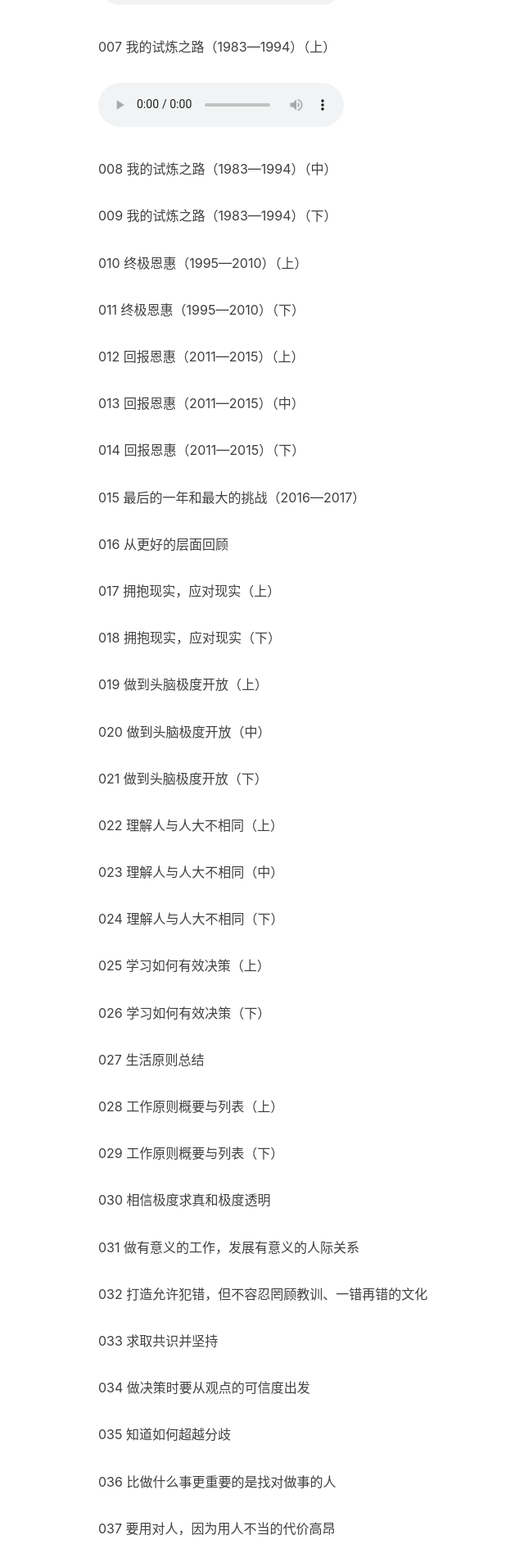
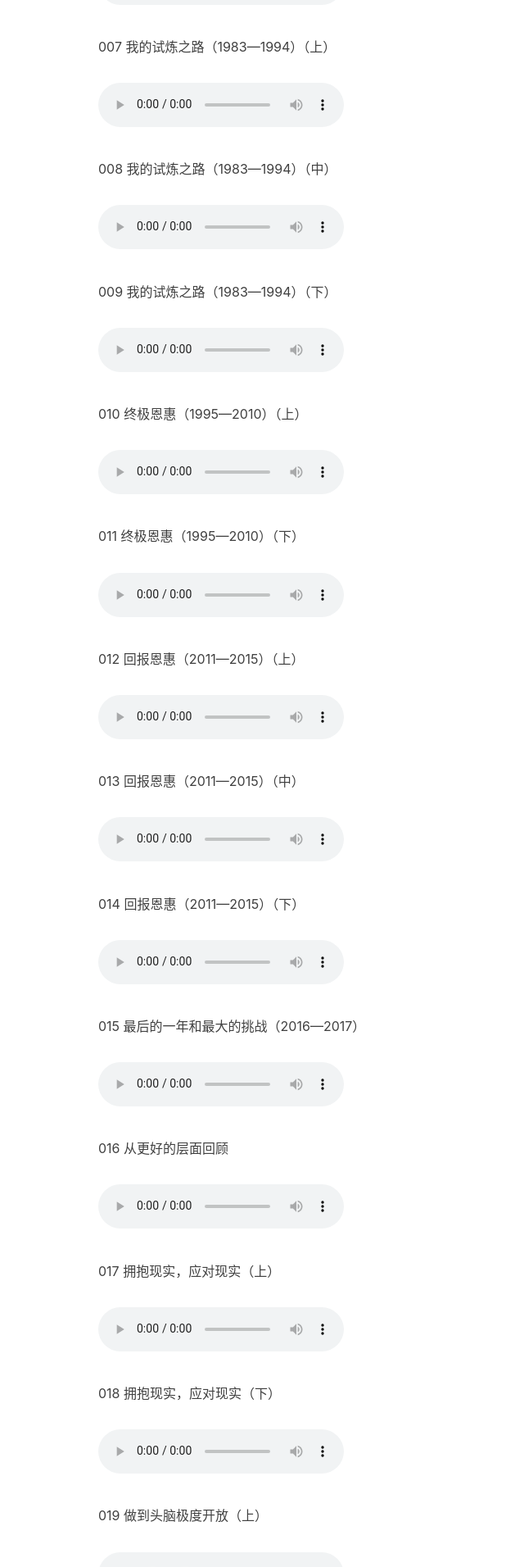
Before and after one commit to huanqingwu/huanqingwu.github.io, a Jekyll site: the page built from _posts/2020-03-03-Principles-ximalaya.md, in a window 1280 px wide. Shown: the part 2146-4058 px from the top of the page at 82% size, without its empty margins (145-785 px from the left). Built offline with Jekyll 4.4.1, drawn with Linux system fonts in a browser that asks for light colours; nearby versions of some CDN libraries; comment, search, counter and statistics services are not loaded.

Commit message:
Update 2020-03-03-Principles-ximalaya.md

```diff
--- a/_posts/2020-03-03-Principles-ximalaya.md
+++ b/_posts/2020-03-03-Principles-ximalaya.md
@@ -72,42 +72,118 @@ Your browser does not support the audio tag.
 
 
 008 我的试炼之路（1983—1994）（中）
+<audio src="https://onedrive.gimhoy.com/sharepoint/aHR0cHM6Ly9lZHVpbmhrLW15LnNoYXJlcG9pbnQuY29tLzp1Oi9nL3BlcnNvbmFsL2h1YW5xaW5nX2VkdWluaGtfb25taWNyb3NvZnRfY29tL0Vlb2I5Rlk2cnpoTm9FdkJlQ1M5R0swQmhCWFJtU3R2WE9yczR2S3JzYldGN1E/ZT1sQzdVV2Q=.mp3" controls="controls">
+Your browser does not support the audio tag.
+</audio>
+
 
 009 我的试炼之路（1983—1994）（下）
+<audio src="https://onedrive.gimhoy.com/sharepoint/aHR0cHM6Ly9lZHVpbmhrLW15LnNoYXJlcG9pbnQuY29tLzp1Oi9nL3BlcnNvbmFsL2h1YW5xaW5nX2VkdWluaGtfb25taWNyb3NvZnRfY29tL0VXTDNIaVFHZzVsTGk4bTVCa3BFbGpRQkxnUXJJMkxjVXNCWENtcU5nNlZkSlE/ZT1jaGtiTzI=.mp3" controls="controls">
+Your browser does not support the audio tag.
+</audio>
+
 
 010 终极恩惠（1995—2010）（上）
+<audio src="https://onedrive.gimhoy.com/sharepoint/aHR0cHM6Ly9lZHVpbmhrLW15LnNoYXJlcG9pbnQuY29tLzp1Oi9nL3BlcnNvbmFsL2h1YW5xaW5nX2VkdWluaGtfb25taWNyb3NvZnRfY29tL0VheTNNSGZzYnMxR2ptdk5ZZ05rSS1RQjVhRWdBN3JqWW5CLXZvQl9jcktLSWc/ZT1wM1lpbGI=.mp3" controls="controls">
+Your browser does not support the audio tag.
+</audio>
+
 
 011 终极恩惠（1995—2010）（下）
+<audio src="https://onedrive.gimhoy.com/sharepoint/aHR0cHM6Ly9lZHVpbmhrLW15LnNoYXJlcG9pbnQuY29tLzp1Oi9nL3BlcnNvbmFsL2h1YW5xaW5nX2VkdWluaGtfb25taWNyb3NvZnRfY29tL0VhOHo4UDl5UlFsTG1YelE2dGludVFjQnpad3ZuOHJnZHlNSU5qWG5zcnd0MWc/ZT1Bb1dXSWQ=.mp3" controls="controls">
+Your browser does not support the audio tag.
+</audio>
+
 
 012 回报恩惠（2011—2015）（上）
+<audio src="https://onedrive.gimhoy.com/sharepoint/aHR0cHM6Ly9lZHVpbmhrLW15LnNoYXJlcG9pbnQuY29tLzp1Oi9nL3BlcnNvbmFsL2h1YW5xaW5nX2VkdWluaGtfb25taWNyb3NvZnRfY29tL0VWM3V5Q1VNSVVsTnItS2Zqb0ZfWjVJQjFMUTl0R29nWUZON1l6ZFRyeTZoQlE/ZT0xWGxiWHc=.mp3" controls="controls">
+Your browser does not support the audio tag.
+</audio>
+
 
 013 回报恩惠（2011—2015）（中）
+<audio src="https://onedrive.gimhoy.com/sharepoint/aHR0cHM6Ly9lZHVpbmhrLW15LnNoYXJlcG9pbnQuY29tLzp1Oi9nL3BlcnNvbmFsL2h1YW5xaW5nX2VkdWluaGtfb25taWNyb3NvZnRfY29tL0VRWDlvRWw5UXRkRnEtaXppeDJYWVdrQjI5dDJNRzlUUVRDdkhKUEswRGthN3c/ZT1wdkJMVTE=.mp3" controls="controls">
+Your browser does not support the audio tag.
+</audio>
+
 
 014 回报恩惠（2011—2015）（下）
+<audio src="https://onedrive.gimhoy.com/sharepoint/aHR0cHM6Ly9lZHVpbmhrLW15LnNoYXJlcG9pbnQuY29tLzp1Oi9nL3BlcnNvbmFsL2h1YW5xaW5nX2VkdWluaGtfb25taWNyb3NvZnRfY29tL0Vjd3ZySUFTU1pSRnJWbjdtVV9PckRjQkF4aFhrVFBncV9hblNWaDZ1WVlwVHc/ZT1qRWJqVFY=.mp3" controls="controls">
+Your browser does not support the audio tag.
+</audio>
+
 
 015 最后的一年和最大的挑战（2016—2017）
+<audio src="url" controls="controls">
+Your browser does not support the audio tag.
+</audio>
+
 
 016 从更好的层面回顾
+<audio src="url" controls="controls">
+Your browser does not support the audio tag.
+</audio>
+
 
 017 拥抱现实，应对现实（上）
+<audio src="url" controls="controls">
+Your browser does not support the audio tag.
+</audio>
+
 
 018 拥抱现实，应对现实（下）
+<audio src="url" controls="controls">
+Your browser does not support the audio tag.
+</audio>
+
 
 019 做到头脑极度开放（上）
+<audio src="url" controls="controls">
+Your browser does not support the audio tag.
+</audio>
+
 
 020 做到头脑极度开放（中）
+<audio src="url" controls="controls">
+Your browser does not support the audio tag.
+</audio>
+
 
 021 做到头脑极度开放（下）
+<audio src="url" controls="controls">
+Your browser does not support the audio tag.
+</audio>
+
 
 022 理解人与人大不相同（上）
+<audio src="url" controls="controls">
+Your browser does not support the audio tag.
+</audio>
+
 
 023 理解人与人大不相同（中）
+<audio src="url" controls="controls">
+Your browser does not support the audio tag.
+</audio>
+
 
 024 理解人与人大不相同（下）
+<audio src="url" controls="controls">
+Your browser does not support the audio tag.
+</audio>
+
 
 025 学习如何有效决策（上）
+<audio src="url" controls="controls">
+Your browser does not support the audio tag.
+</audio>
+
 
 026 学习如何有效决策（下）
+<audio src="url" controls="controls">
+Your browser does not support the audio tag.
+</audio>
+
 
 027 生活原则总结
 
```
